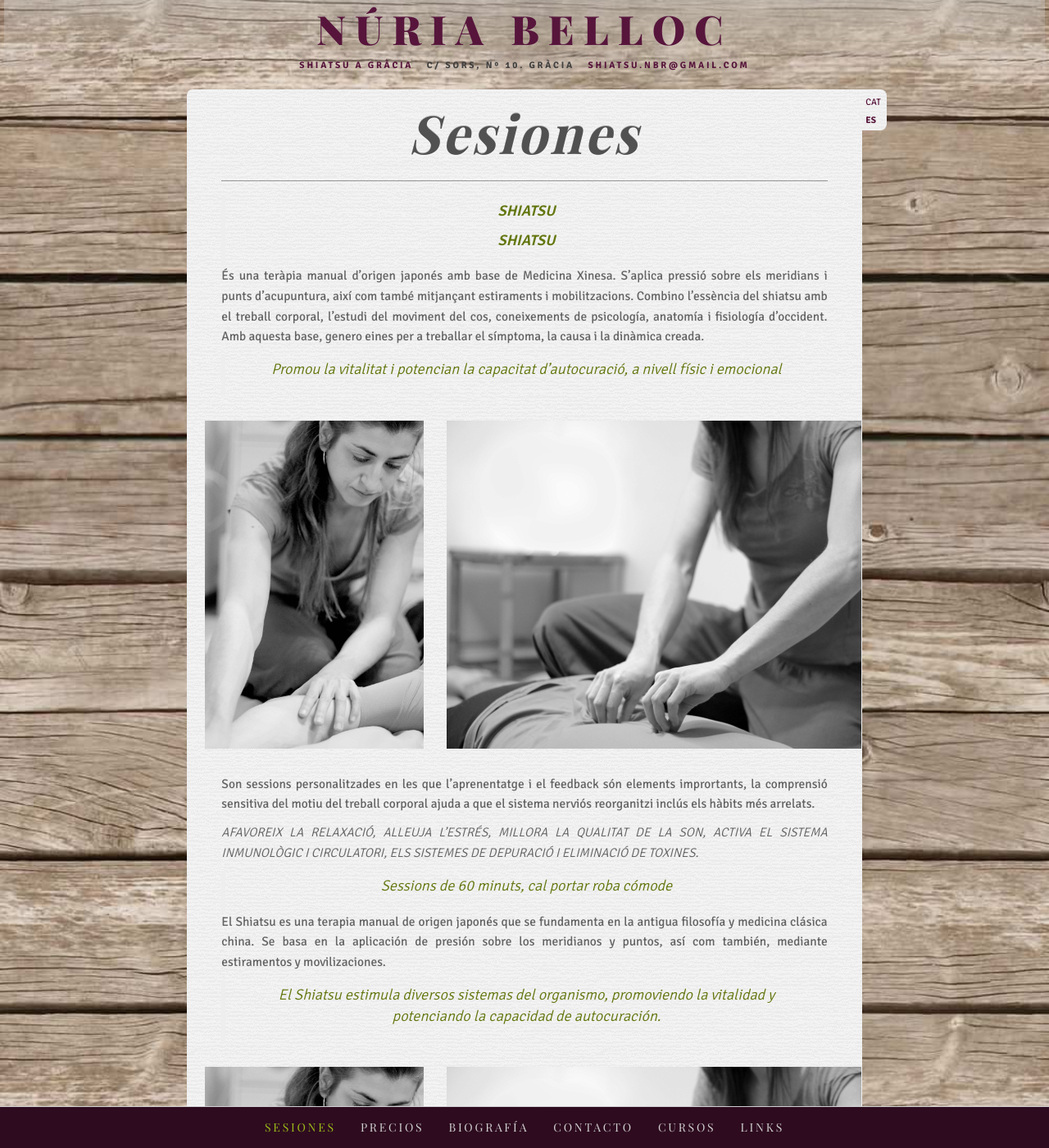
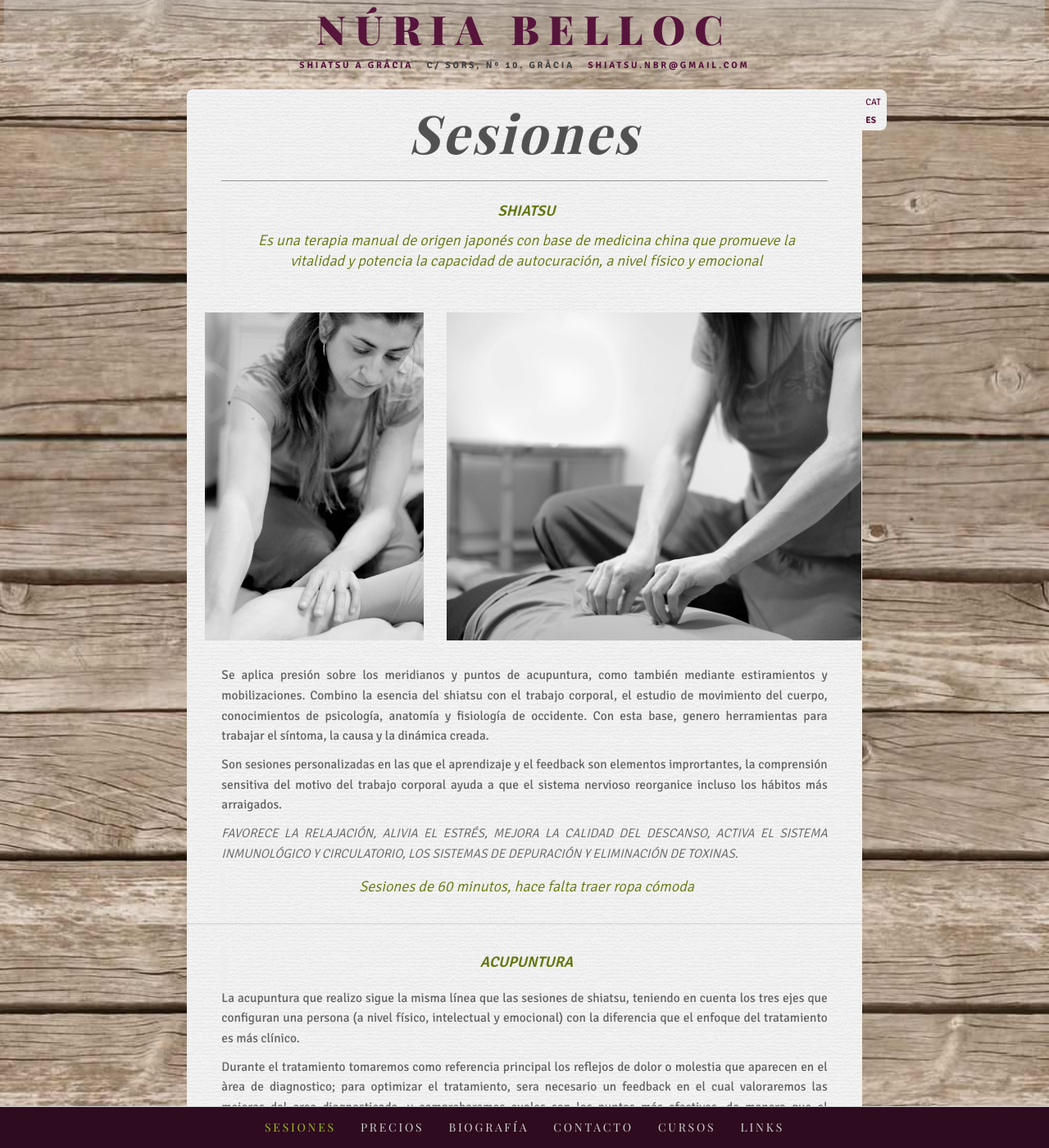
Before and after one commit to agustibr/shiatsu.nuriabelloc.com, a Jekyll site: the page built from es/1-sesiones.md, in a window 1280 px wide and 1400 px high. Shown: the whole window at 82% size. Built offline with Jekyll 4.4.1, drawn with Linux system fonts in a browser that asks for light colours; some web fonts are replaced; some of the changed text lies outside the part shown.

Commit message:
Update 1-sesiones.md

```diff
--- a/es/1-sesiones.md
+++ b/es/1-sesiones.md
@@ -32,33 +32,17 @@ published: true
 
 > **SHIATSU**
 
-> **SHIATSU**
-
-És una teràpia manual d’origen japonés amb base de Medicina Xinesa. S’aplica pressió sobre els meridians i punts d’acupuntura, així com també mitjançant estiraments i mobilitzacions. Combino l’essència del shiatsu amb el treball corporal, l’estudi del moviment del cos, coneixements de psicología, anatomía i fisiología d’occident. Amb aquesta base, genero eines per a treballar el símptoma, la causa i la dinàmica creada.
-
-> Promou la vitalitat i potencian la capacitat d'autocuració, a nivell físic i emocional
+> Es una terapia manual de origen japonés con base de medicina china que promueve la vitalidad y potencia la capacidad de autocuración, a nivel físico y emocional
 
 {% include carousel.html imgs=page.shiatsuCarousel %}
 
-Son sessions personalitzades en les que l’aprenentatge i el feedback són elements imprortants, la comprensió sensitiva del motiu del treball corporal ajuda a que el sistema nerviós reorganitzi inclús els hàbits més arrelats.
+Se aplica presión sobre los meridianos y puntos de acupuntura, como también mediante estiramientos y mobilizaciones. Combino la esencia del shiatsu con el trabajo corporal, el estudio de movimiento del cuerpo, conocimientos de psicología, anatomía y fisiología de occidente. Con esta base, genero herramientas para trabajar el síntoma, la causa y la dinámica creada.
 
-_AFAVOREIX LA RELAXACIÓ, ALLEUJA L’ESTRÉS, MILLORA LA QUALITAT DE LA SON,  ACTIVA EL SISTEMA INMUNOLÒGIC I CIRCULATORI, ELS SISTEMES DE DEPURACIÓ I ELIMINACIÓ DE TOXINES._
+Son sesiones personalizadas en las que el aprendizaje y el feedback son elementos imprortantes, la comprensión sensitiva del motivo del trabajo corporal ayuda a que el sistema nervioso reorganice incluso los hábitos más arraigados.
 
-> _Sessions de 60 minuts, cal portar roba cómode_
+_FAVORECE LA RELAJACIÓN, ALIVIA EL ESTRÉS, MEJORA LA CALIDAD DEL DESCANSO,  ACTIVA EL SISTEMA INMUNOLÓGICO Y CIRCULATORIO, LOS SISTEMAS DE DEPURACIÓN Y ELIMINACIÓN DE TOXINAS._
 
-El Shiatsu es una terapia manual de origen japonés que se fundamenta en la antigua filosofía y medicina clásica china. Se basa en la aplicación de presión sobre los meridianos y puntos, así com también, mediante estiramentos y movilizaciones.
-
-> El Shiatsu estimula diversos sistemas del organismo, promoviendo la vitalidad y potenciando la capacidad de autocuración.
-
-{% include carousel.html imgs=page.shiatsuCarousel %}
-
-Combino la esencia del shiatsu con el trabajo corporal, el estudio del movimento del cuerpo, conocimientos de anatomía y fisiología de occidente. Con esta base, genero herramientas para trabajar el síntoma, la causa y la dinámica creada.
-
-Son sesiones personalizadas en las que el aprendizaje y el feedback son elementos imprescindibles. La comprensión sensitiva del motivo de trabajo corporal ayuda a que el sistema nervioso reorganice incluso los hábitos más arraigados.
-
-> _la duración de las sesiones de shiatsu es entre 50 y 60 minutos_
-
-> _traer ropa cómoda_
+> _Sesiones de 60 minutos, hace falta traer ropa cómoda_
 
 --------------------------------------------------------------------------------------
 
```
